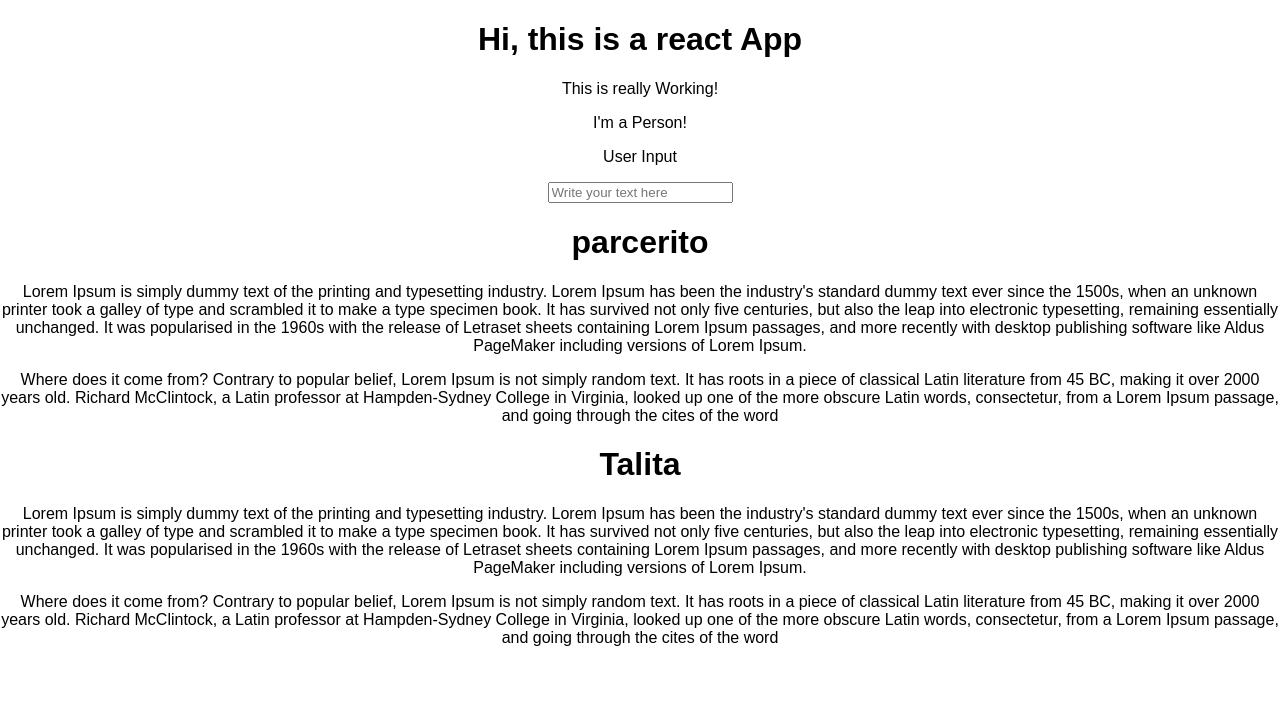
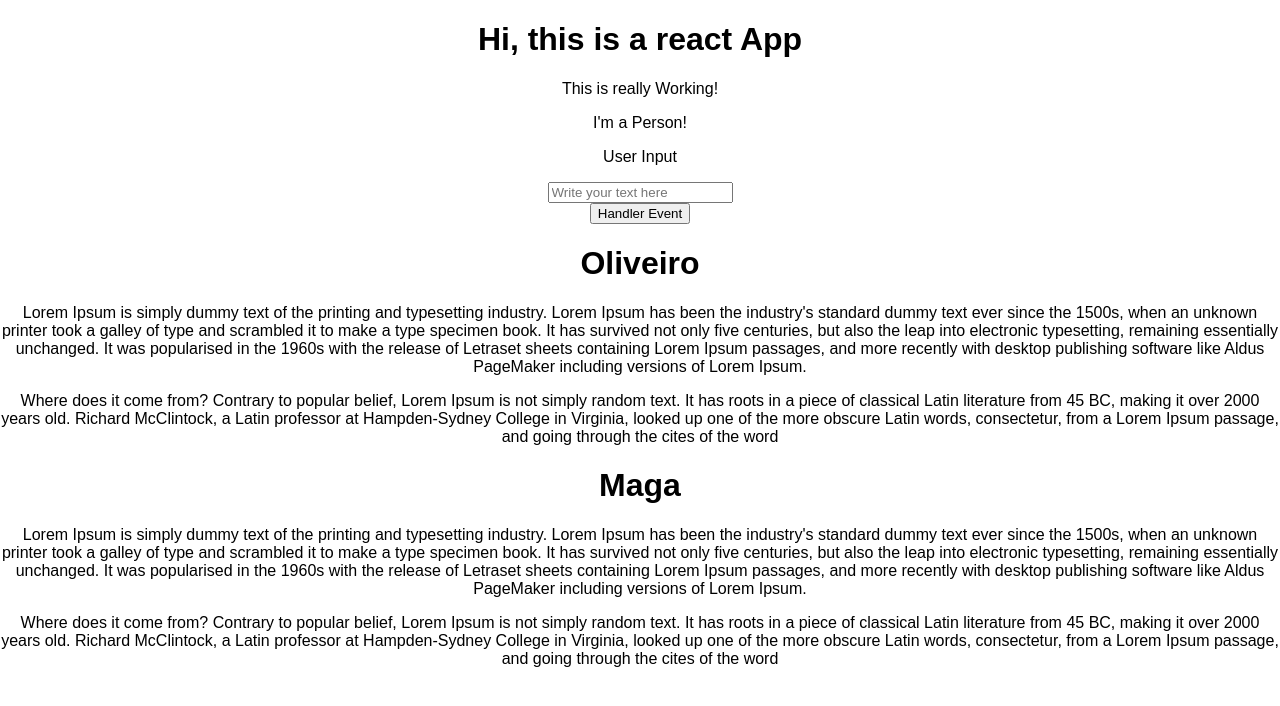
Before and after one commit to jdavidmartinez/complete-react-guide, a React (Create React App) app: page / in a window 1280 px wide. Shown: the top 706 px of the page. Built offline with nearby package versions, Linux system fonts and the light colour scheme.

Commit message:
already use of setState in App compnent, now follows toput it into de inbox and bind in OurPutUser

```diff
--- a/src/App.js
+++ b/src/App.js
@@ -6,8 +6,15 @@ import UserOutput from "./UserOutput/UserOutput";
 
 class App extends Component {
   state = {
-    persons: [{ name: "parcerito" }, { name: "Talita" }],
+    persons: [{ name: "Oliveiro" }, { name: "Maga" }],
   };
+
+  handlerEventHandler=()=>{
+    //console.log("Was clicked")
+    this.setState({
+      persons: [{ name: "Manu" }, { name: "Talita" }]
+    })
+  }
 
   render() {
     return (
@@ -16,6 +23,7 @@ class App extends Component {
         <p>This is really Working!</p>
         <Person />
         <UserInput />
+        <button onClick={this.handlerEventHandler}>Handler Event</button>
         <UserOutput name={this.state.persons[0].name} />
         <UserOutput name={this.state.persons[1].name} />
       </div>
```
Also changed, not shown: package.json (line endings or trailing spaces), 1 other file (tests, documents, lock files or other folders).
